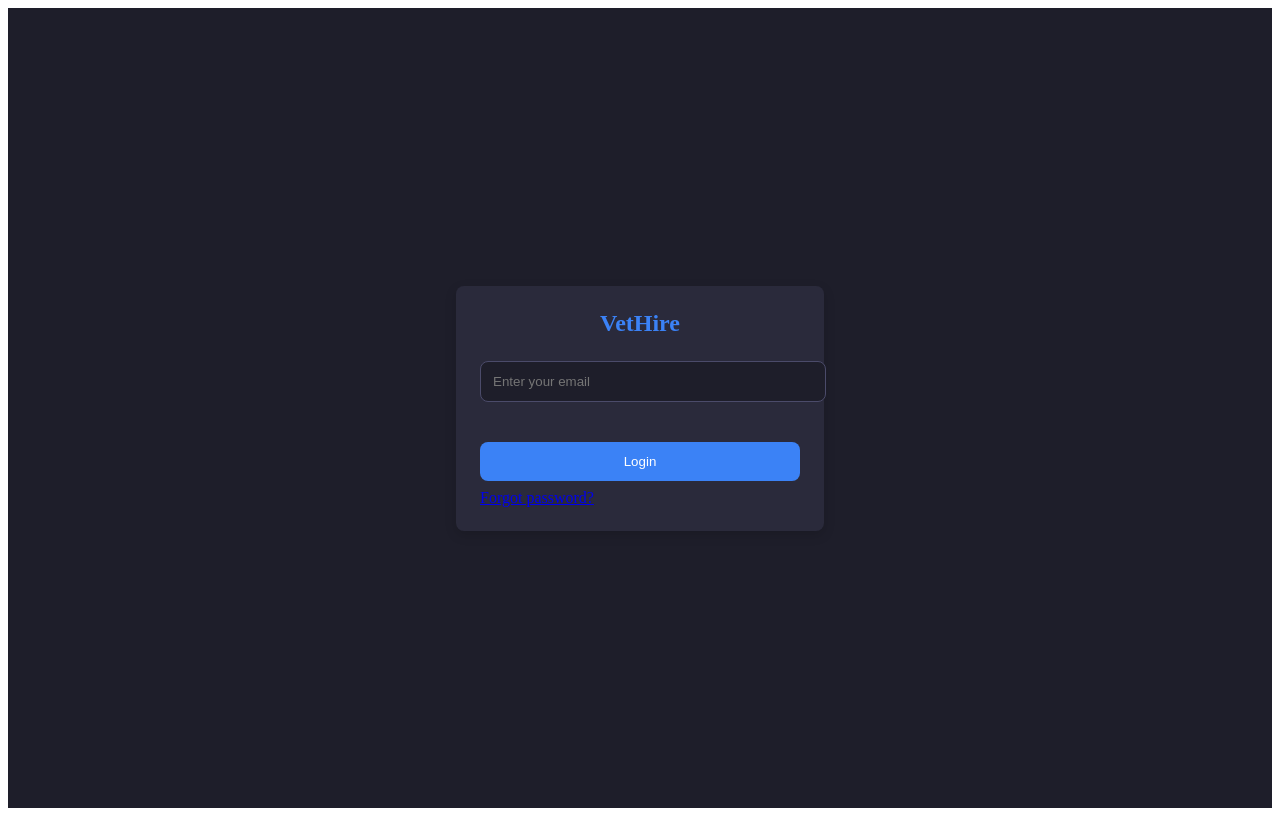
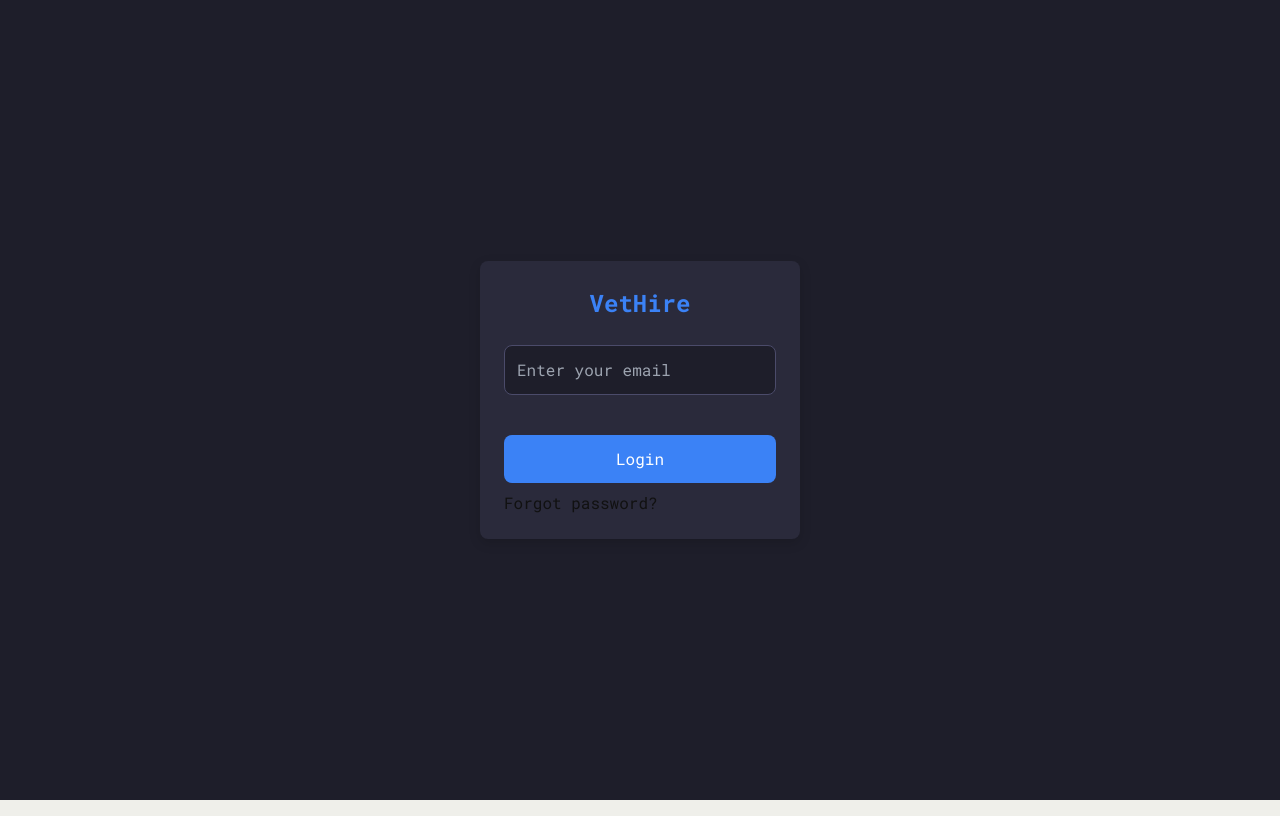
Before and after one commit to amills-93/VetHire, a Nuxt app: page /auth/login in a window 1280 px wide. Built offline with nearby package versions, Linux system fonts and the light colour scheme.

Commit message:
added tailwind

```diff
--- /dev/null
+++ b/assets/css/main.css
@@ -0,0 +1,38 @@
+@tailwind base;
+@tailwind components;
+@tailwind utilities;
+
+@layer base {
+  body {
+    background-color: #EFEFEA;
+    color: #111111;
+    font-family: 'Roboto Mono', 'Courier New', ui-monospace, monospace;
+    -webkit-font-smoothing: antialiased;
+    min-height: 100vh;
+  }
+
+  input, button, select, textarea {
+    font-family: inherit;
+  }
+}
+
+/* VetHire retro-utilitarian UI primitives matching Figma screenshots */
+.vh-input {
+  @apply w-full bg-white text-black border border-[#CCCCCC] px-3 py-2 text-sm focus:outline-none focus:border-black focus:ring-1 focus:ring-black transition-colors;
+}
+
+.vh-btn-green {
+  @apply bg-[#237A3B] hover:bg-[#1B6530] text-white px-5 py-2 text-sm font-medium transition-colors cursor-pointer text-center inline-flex items-center justify-center;
+}
+
+.vh-btn-white {
+  @apply bg-white hover:bg-[#F5F5F3] text-black border border-black px-4 py-2 text-sm transition-colors cursor-pointer text-center inline-flex items-center justify-center;
+}
+
+.vh-btn-gray {
+  @apply bg-[#A8ACA9] text-white px-5 py-2 text-sm font-medium transition-colors cursor-pointer text-center inline-flex items-center justify-center;
+}
+
+.vh-card {
+  @apply bg-white border border-[#CCCCCC] p-6;
+}
--- a/nuxt.config.ts
+++ b/nuxt.config.ts
@@ -2,6 +2,25 @@ import { defineNuxtConfig } from 'nuxt/config'
 
 export default defineNuxtConfig({
   ssr: false,
+
+  css: [
+    '~/assets/css/main.css'
+  ],
+
+  modules: [
+    '@nuxtjs/tailwindcss'
+  ],
+
+  app: {
+    head: {
+      title: 'VetHire - Veteran Transition Platform',
+      link: [
+        { rel: 'preconnect', href: 'https://fonts.googleapis.com' },
+        { rel: 'preconnect', href: 'https://fonts.gstatic.com', crossorigin: '' },
+        { rel: 'stylesheet', href: 'https://fonts.googleapis.com/css2?family=Roboto+Mono:wght@400;500;600;700&display=swap' }
+      ]
+    }
+  },
 
   nitro: {
     preset: 'azure',
--- a/package.json
+++ b/package.json
@@ -15,6 +15,7 @@
     "nuxt": "^3"
   },
   "devDependencies": {
+    "@nuxtjs/tailwindcss": "^6.14.0",
     "dotenv": "^18.0.9",
     "prisma": "7.10.1",
     "typescript": "^5"
--- /dev/null
+++ b/tailwind.config.js
@@ -0,0 +1,50 @@
+/** @type {import('tailwindcss').Config} */
+module.exports = {
+  content: [
+    './components/**/*.{vue,js,ts}',
+    './layouts/**/*.vue',
+    './pages/**/*.vue',
+    './composables/**/*.{js,ts}',
+    './plugins/**/*.{js,ts}',
+    './app.vue',
+    './error.vue'
+  ],
+  theme: {
+    extend: {
+      colors: {
+        canvas: '#EFEFEA',
+        surface: '#FFFFFF',
+        'vh-green': {
+          DEFAULT: '#237A3B',
+          hover: '#1B6530',
+          light: '#EAF7EE',
+          border: '#1E7E34'
+        },
+        'vh-red': {
+          DEFAULT: '#D9534F',
+          light: '#FDE8E8',
+          border: '#E2A9AF'
+        },
+        'vh-yellow': {
+          DEFAULT: '#F0C419',
+          light: '#FFF9DB',
+          border: '#D99B00'
+        },
+        'vh-blue': {
+          DEFAULT: '#2B78E4',
+          dark: '#1E6091'
+        },
+        'vh-gray': {
+          DEFAULT: '#A8ACA9',
+          light: '#F5F5F3',
+          border: '#CCCCCC'
+        }
+      },
+      fontFamily: {
+        mono: ['"Roboto Mono"', 'Courier New', 'ui-monospace', 'monospace'],
+        sans: ['"Roboto Mono"', 'ui-monospace', 'monospace']
+      }
+    }
+  },
+  plugins: []
+}
```
Also changed, not shown: 1 other file (tests, documents, lock files or other folders).
